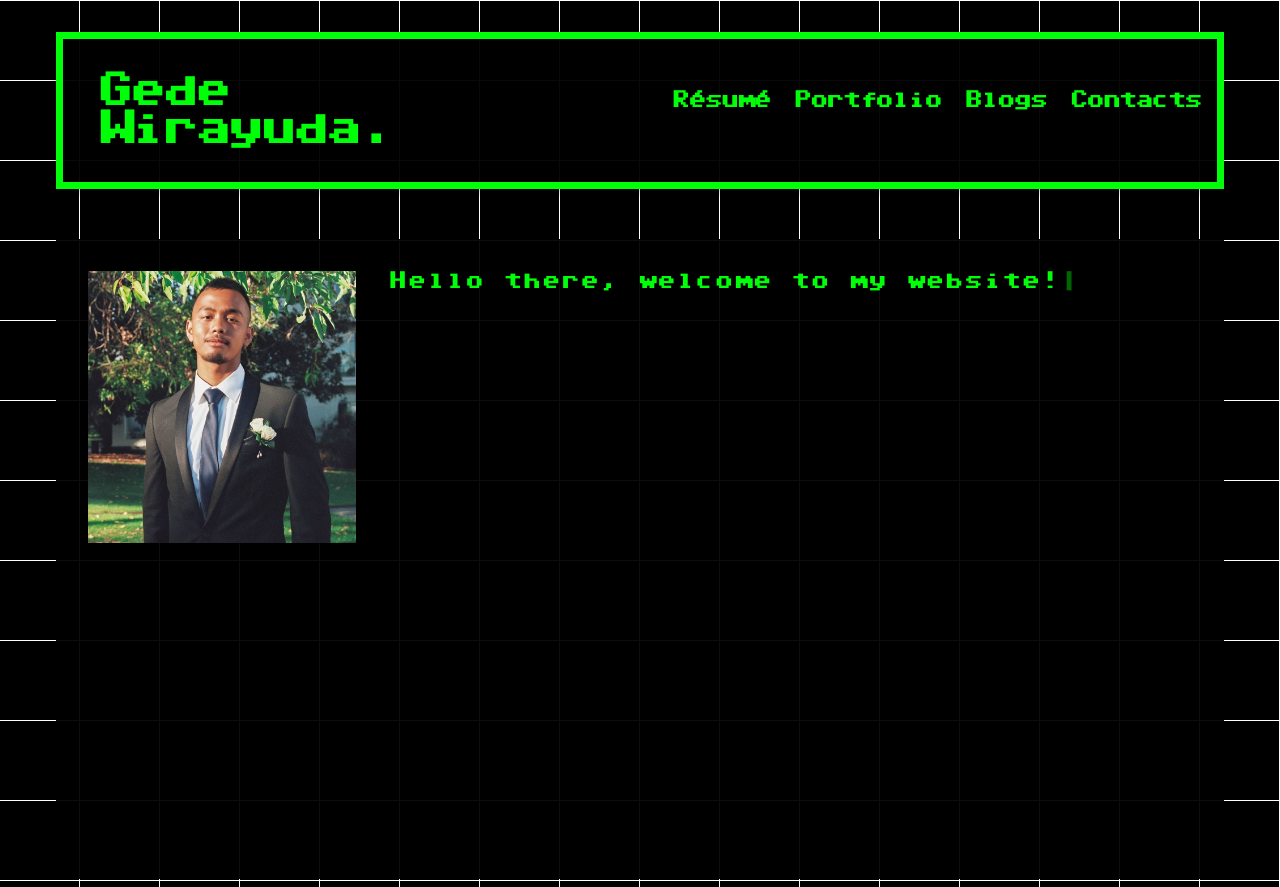
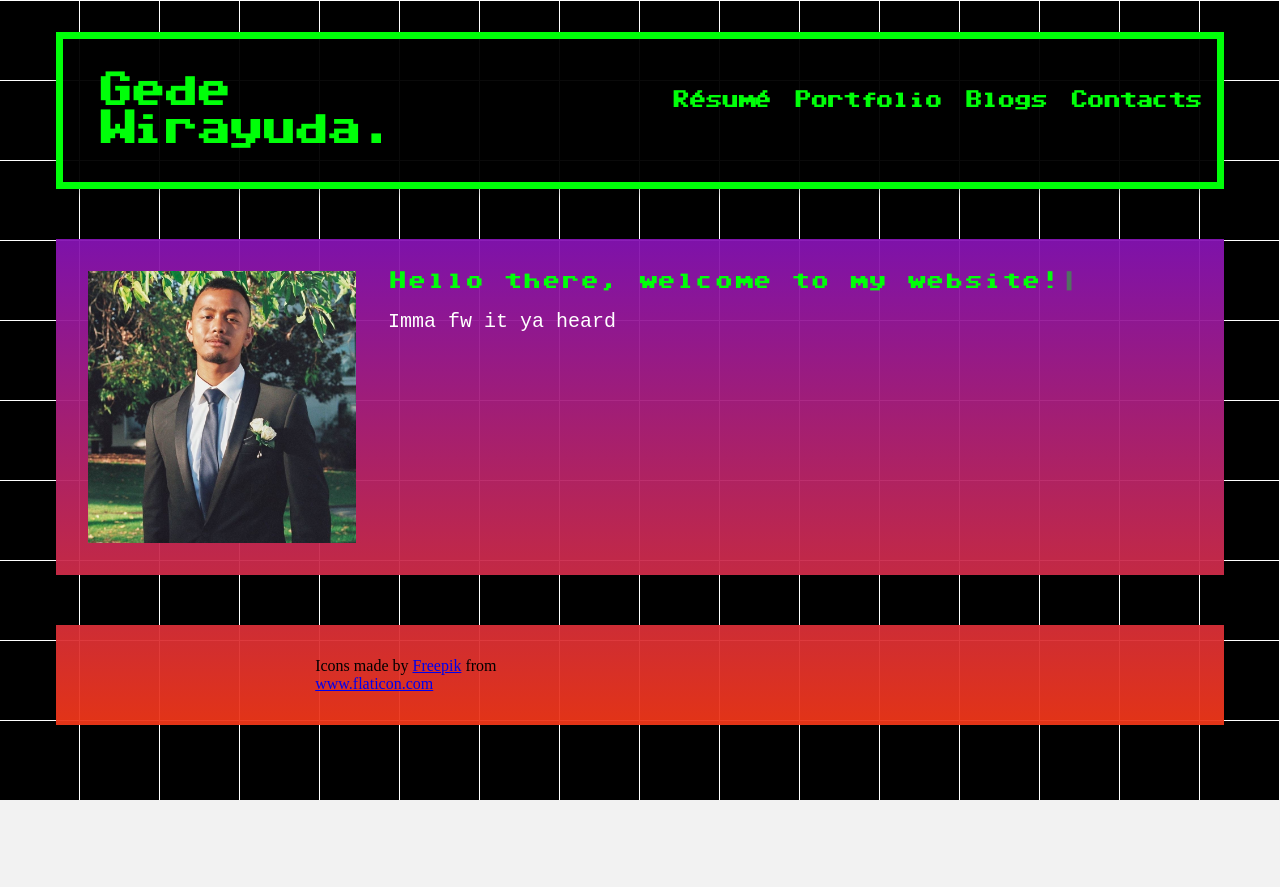
Before and after one commit to gedewir/wirayuda-website, a website: page index.html in a window 1280 px wide. After the commit the page ends 800 px from the top, so only its background shows below. Drawn offline with Linux system fonts and the light colour scheme.

Commit message:
couple of blokes

```diff
--- a/css/index.css
+++ b/css/index.css
@@ -12,7 +12,8 @@
 }
 
 .hero {
-  background: rgba(0,0,0, 0.95);
+  background: rgb(63,94,251);
+  background: linear-gradient(180deg,rgba(80, 1, 255, 0.95) 0%, rgba(255, 60, 0, 0.95) 100%);
   background-attachment: fixed;
   padding:2rem;
   display: grid;
@@ -20,7 +21,7 @@
   top: calc(50%-10px);
   left: calc(50%-10px);
   grid-template-columns: 0.5fr 1.5fr;
-  grid-template-rows: 1fr 1fr;
+  grid-template-rows: 1fr;
   grid-gap: 2rem;}
 
 .hero > #item1{
@@ -33,8 +34,23 @@
 .space {
   padding-top: 50px;
 }
-/*.hero:after{
-  background: inherit;
- box-shadow: inset 0 0 0 200px rgba(255,255,255,0.05);
- filter: blur(30px);
+
+.description {
+  color: #ffff;
+  font-family: monospace;
+  font-size: 20px;
 }
+
+.links {
+    background: rgb(63,94,251);
+    background: linear-gradient(180deg,rgba(80, 1, 255, 0.95) 0%, rgba(255, 60, 0, 0.95) 100%);
+    background-attachment: fixed;
+    padding:2rem;
+    display: grid;
+    width: auto;
+    top: calc(50%-10px);
+    left: calc(50%-10px);
+    grid-template-columns: 1fr 1fr 1fr 1fr 1fr;
+    grid-template-rows: 1fr;
+    grid-gap: 2rem;}
+}
--- a/index.html
+++ b/index.html
@@ -38,16 +38,21 @@
       <div id="typed-name">
         <p>Hello there, welcome to my website!</p>
       </div>
-      <div class="logo-container">
-        <div id="logo-grids"></div>
-        <div id="logo-grids"></div>
-        <div id="logo-grids"></div>
-        <div id="logo-grids"></div>
-        <div id="logo-grids"></div>
+      <div class="description">
+    <p>Imma fw it ya heard</p>
       </div>
     </div>
-    <div class="middle-grids" id="item2"></div>
-    <div class="middle-grids" id="item3"></div>
+  </div>
+  <div class="space"></div>
+  <div class="links">
+    <div class="links-logo">
+    </div>
+    <div class="links-logo">
+  <div>Icons made by <a href="https://www.flaticon.com/authors/freepik" title="Freepik">Freepik</a> from <a href="https://www.flaticon.com/" title="Flaticon">www.flaticon.com</a></div>
+    </div>
+    <div class="links-logo"></div>
+    <div class="links-logo"></div>
+    <div class="links-logo"></div>
   </div>
   <script src="typed.js"></script>
   <script src="main.js"></script>
```
Also changed, not shown: images/github.svg (added).
